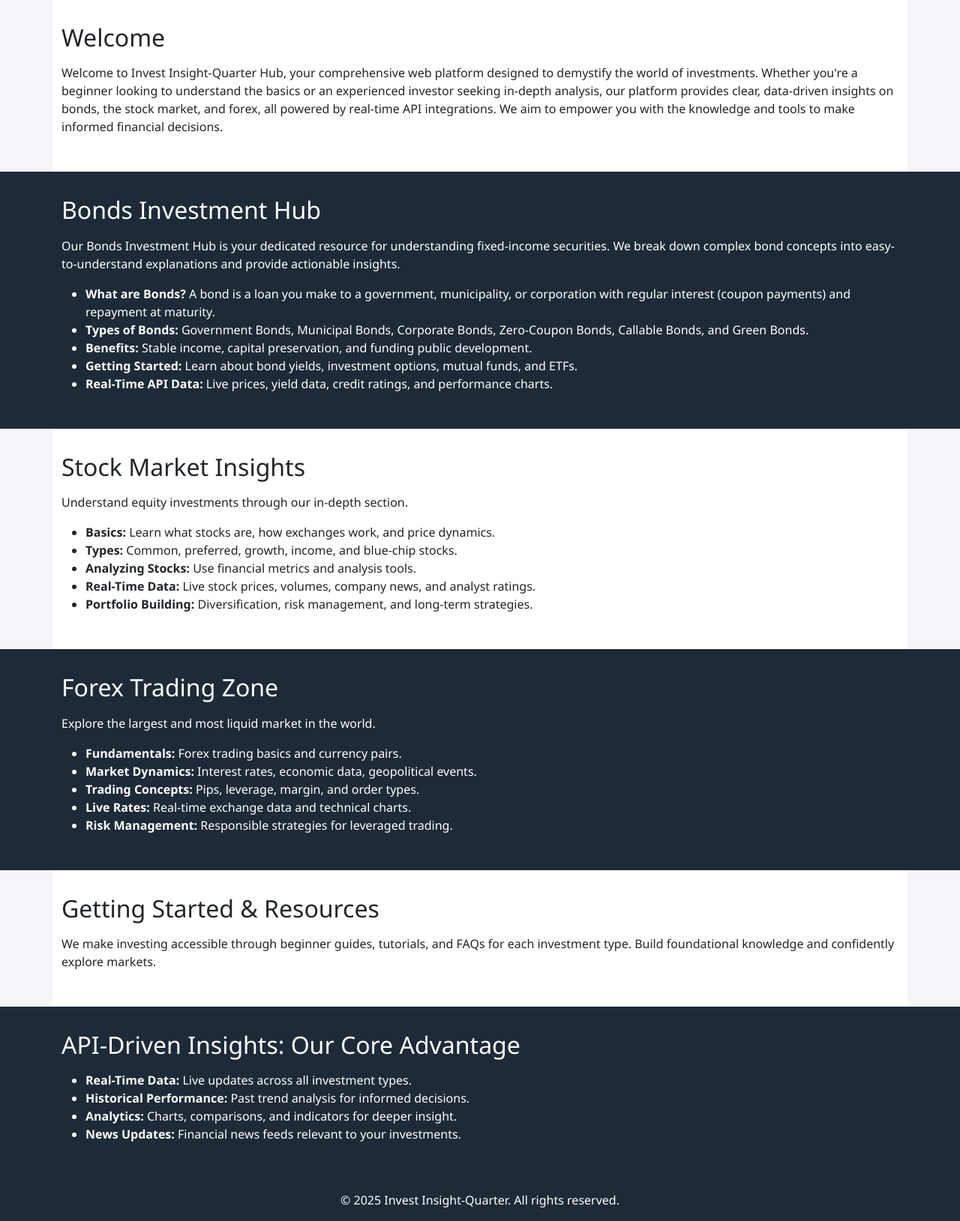
After one commit to N-Maurice/forex, a Flask app: page /home in a window 1280 px wide. The commit adds this page. Shown: the part 281-1910 px from the top of the page at 75% size. Run offline with Flask 3, Linux system fonts and the light colour scheme.

Commit message:
UI-Design Integration

```diff
--- a/Invest_iq_APP/app.py
+++ b/Invest_iq_APP/app.py
@@ -15,7 +15,8 @@ load_dotenv("FMP_API_KEY.env")
 app.config['CACHE_TYPE'] = 'RedisCache'
 app.config['CACHE_REDIS_HOST'] = 'redis'
 app.config['CACHE_REDIS_PORT'] = 6379
-
+app.config['CACHE_REDIS_DB'] = 0
+app.config['CACHE_REDIS_URL'] = 'redis://redis:6379/0'
 app.config['CACHE_DEFAULT_TIMEOUT'] = 86400
 cache = Cache(app)
 
@@ -23,8 +24,12 @@ FMP_API_KEY = os.getenv("FMP_API_KEY")
 RAPID_API_KEY = os.getenv("RAPID_API_KEY")
 RAPID_API_HOST = os.getenv("RAPID_API_HOST")
 
+@app.route("/", methods=["GET"])
+@app.route("/home", methods=["GET"])
+def home():
+    return render_template("UI_v1.html")
 
-@app.route("/", methods=["GET"])
+@app.route("/api", methods=["GET"])
 def index():
     return render_template("index.html")
 
--- /dev/null
+++ b/Invest_iq_APP/templates/UI_v1.html
@@ -0,0 +1,147 @@
+<!DOCTYPE html>
+<html lang="en">
+<head>
+  <meta charset="UTF-8" />
+  <meta name="viewport" content="width=device-width, initial-scale=1.0" />
+  <title>InvestInsight Hub</title>
+  <link href="https://cdn.jsdelivr.net/npm/bootstrap@5.3.0/dist/css/bootstrap.min.css" rel="stylesheet" />
+  <style>
+    body {
+      font-family: 'Segoe UI', Tahoma, Geneva, Verdana, sans-serif;
+      background-color: #f4f6f9;
+    }
+    header.hero {
+      background: url('https://images.unsplash.com/photo-1581090700227-1e8c07aa3c1d?auto=format&fit=crop&w=1500&q=80') center/cover no-repeat;
+      color: #1e2a38;
+      padding: 4rem 1rem;
+      text-align: center;
+    }
+    nav {
+      background-color: #1e2a38;
+    }
+    nav a {
+      color: white !important;
+    }
+    section {
+      padding: 2rem 1rem;
+    }
+    .section-dark {
+      background-color: #1e2a38;
+      color: white;
+    }
+    .section-light {
+      background-color: #ffffff;
+    }
+    h2 {
+      margin-bottom: 1rem;
+    }
+    .card {
+      border: none;
+      margin-bottom: 1rem;
+    }
+    .card-title {
+      font-weight: bold;
+    }
+    footer {
+      text-align: center;
+      padding: 1rem;
+      background-color: #1e2a38;
+      color: white;
+    }
+  </style>
+</head>
+<body>
+  <nav class="navbar navbar-expand-lg navbar-dark">
+    <div class="container-fluid">
+      <a class="navbar-brand" href="#">Invest Insight-Quarter Hub</a>
+      <button class="navbar-toggler" type="button" data-bs-toggle="collapse" data-bs-target="#navbarNav">
+        <span class="navbar-toggler-icon"></span>
+      </button>
+      <div class="collapse navbar-collapse" id="navbarNav">
+        <ul class="navbar-nav ms-auto">
+          <li class="nav-item"><a class="nav-link" href="#welcome">Welcome</a></li>
+          <li class="nav-item"><a class="nav-link" href="#bonds">Bonds</a></li>
+          <li class="nav-item"><a class="nav-link" href="#stocks">Stocks</a></li>
+          <li class="nav-item"><a class="nav-link" href="#forex">Forex</a></li>
+          <li class="nav-item"><a class="nav-link" href="#resources">Resources</a></li>
+          <li class="nav-item"><a class="nav-link" href="{{url_for('index')}}">API Insights</a></li>
+        </ul>
+      </div>
+    </div>
+  </nav>
+
+  <header class="hero">
+    <h1>Invest IQ Hub</h1>
+    <p>Your gateway to smart investing – Bonds, Stocks, and Forex with real-time data.</p>
+  </header>
+
+
+  <section id="welcome" class="section-light container">
+    <h2>Welcome</h2>
+    <p>Welcome to Invest Insight-Quarter Hub, your comprehensive web platform designed to demystify the world of investments. Whether you're a beginner looking to understand the basics or an experienced investor seeking in-depth analysis, our platform provides clear, data-driven insights on bonds, the stock market, and forex, all powered by real-time API integrations. We aim to empower you with the knowledge and tools to make informed financial decisions.</p>
+  </section>
+
+  <section id="bonds" class="section-dark">
+    <div class="container">
+      <h2>Bonds Investment Hub</h2>
+      <p>Our Bonds Investment Hub is your dedicated resource for understanding fixed-income securities. We break down complex bond concepts into easy-to-understand explanations and provide actionable insights.</p>
+      <ul>
+        <li><strong>What are Bonds?</strong> A bond is a loan you make to a government, municipality, or corporation with regular interest (coupon payments) and repayment at maturity.</li>
+        <li><strong>Types of Bonds:</strong> Government Bonds, Municipal Bonds, Corporate Bonds, Zero-Coupon Bonds, Callable Bonds, and Green Bonds.</li>
+        <li><strong>Benefits:</strong> Stable income, capital preservation, and funding public development.</li>
+        <li><strong>Getting Started:</strong> Learn about bond yields, investment options, mutual funds, and ETFs.</li>
+        <li><strong>Real-Time API Data:</strong> Live prices, yield data, credit ratings, and performance charts.</li>
+      </ul>
+    </div>
+  </section>
+
+  <section id="stocks" class="section-light container">
+    <h2>Stock Market Insights</h2>
+    <p>Understand equity investments through our in-depth section.</p>
+    <ul>
+      <li><strong>Basics:</strong> Learn what stocks are, how exchanges work, and price dynamics.</li>
+      <li><strong>Types:</strong> Common, preferred, growth, income, and blue-chip stocks.</li>
+      <li><strong>Analyzing Stocks:</strong> Use financial metrics and analysis tools.</li>
+      <li><strong>Real-Time Data:</strong> Live stock prices, volumes, company news, and analyst ratings.</li>
+      <li><strong>Portfolio Building:</strong> Diversification, risk management, and long-term strategies.</li>
+    </ul>
+  </section>
+
+  <section id="forex" class="section-dark">
+    <div class="container">
+      <h2>Forex Trading Zone</h2>
+      <p>Explore the largest and most liquid market in the world.</p>
+      <ul>
+        <li><strong>Fundamentals:</strong> Forex trading basics and currency pairs.</li>
+        <li><strong>Market Dynamics:</strong> Interest rates, economic data, geopolitical events.</li>
+        <li><strong>Trading Concepts:</strong> Pips, leverage, margin, and order types.</li>
+        <li><strong>Live Rates:</strong> Real-time exchange data and technical charts.</li>
+        <li><strong>Risk Management:</strong> Responsible strategies for leveraged trading.</li>
+      </ul>
+    </div>
+  </section>
+
+  <section id="resources" class="section-light container">
+    <h2>Getting Started & Resources</h2>
+    <p>We make investing accessible through beginner guides, tutorials, and FAQs for each investment type. Build foundational knowledge and confidently explore markets.</p>
+  </section>
+
+  <section id="api" class="section-dark">
+    <div class="container">
+      <h2>API-Driven Insights: Our Core Advantage</h2>
+      <ul>
+        <li><strong>Real-Time Data:</strong> Live updates across all investment types.</li>
+        <li><strong>Historical Performance:</strong> Past trend analysis for informed decisions.</li>
+        <li><strong>Analytics:</strong> Charts, comparisons, and indicators for deeper insight.</li>
+        <li><strong>News Updates:</strong> Financial news feeds relevant to your investments.</li>
+      </ul>
+    </div>
+  </section>
+
+  <footer>
+    &copy; 2025 Invest Insight-Quarter. All rights reserved.
+  </footer>
+
+  <script src="https://cdn.jsdelivr.net/npm/bootstrap@5.3.0/dist/js/bootstrap.bundle.min.js"></script>
+</body>
+</html>
```
Also changed, not shown: Invest_iq_APP/templates/display.html (+46 -22 lines), Invest_iq_APP/templates/index.html (+47 -0 lines), Invest_iq_APP/templates/invest_iq.html (deleted, +0 -145 lines), 1 other file.
